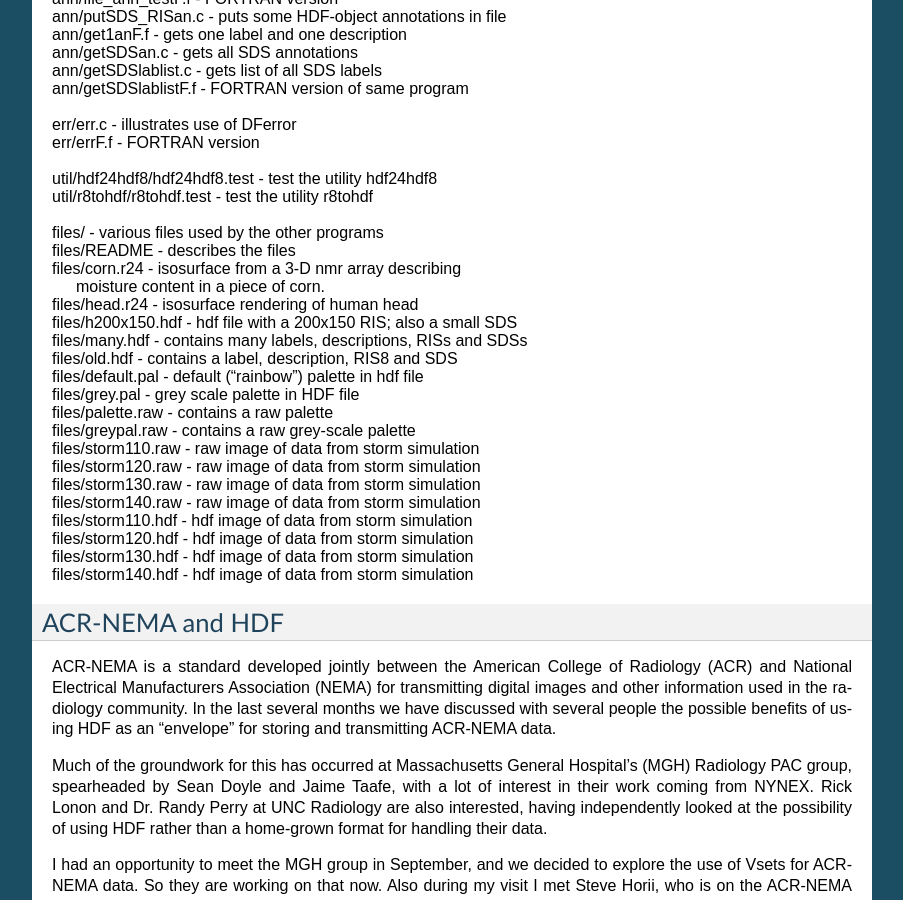
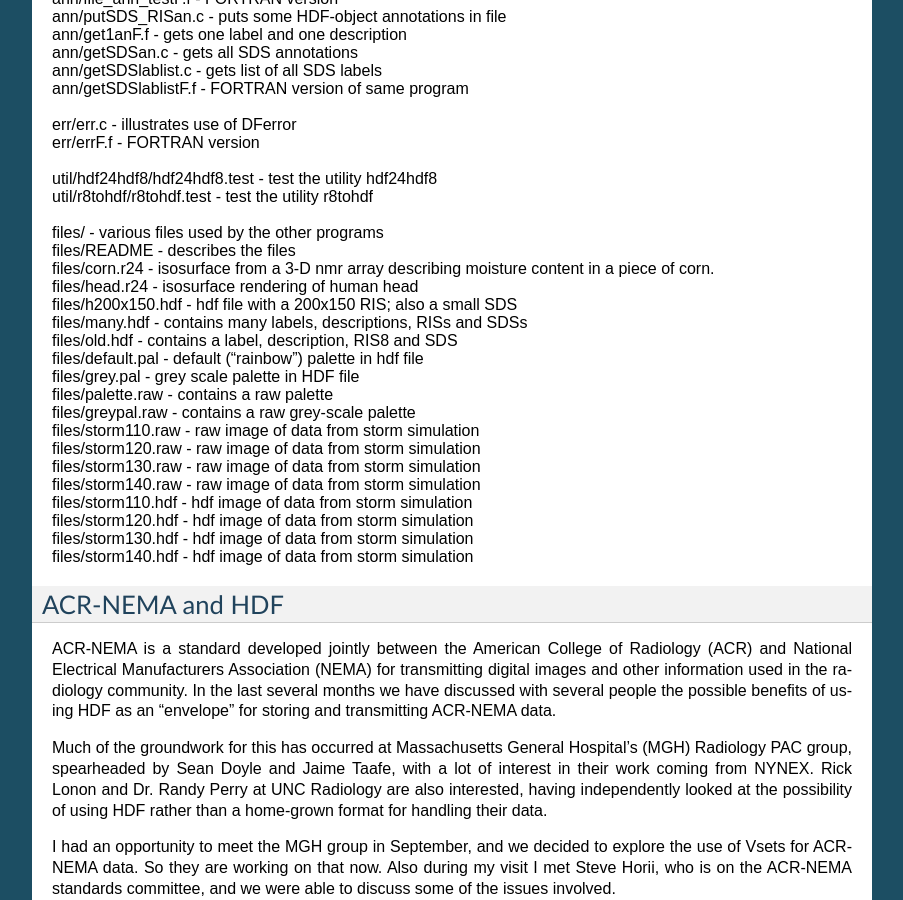
Before and after one commit to hdfeos/hdf, a Sphinx documentation site: the page built from docs/003.rst, in a window 1280 px wide and 900 px high, scrolled down 6782 px. Shown: the whole window, without its empty margins (198-1101 px from the left). Built offline with Sphinx 7.4.7, drawn with Linux system fonts in a browser that asks for light colours; pages that are not in the unit, such as notebooks, are missing from menus.

```diff
--- a/docs/003.rst
+++ b/docs/003.rst
@@ -501,10 +501,10 @@ programs:
 | util/hdf24hdf8/hdf24hdf8.test - test the utility hdf24hdf8
 | util/r8tohdf/r8tohdf.test     - test the utility r8tohdf
 |
-| files/                  - various files used by the other programs
-| files/README            - describes the files
-| files/corn.r24      - isosurface from a 3-D nmr array describing
-|                       moisture content in a piece of corn.
+| files/              - various files used by the other programs
+| files/README        - describes the files
+| files/corn.r24      - isosurface from a 3-D nmr array describing \
+                        moisture content in a piece of corn.
 | files/head.r24      - isosurface rendering of human head
 | files/h200x150.hdf  - hdf file with a 200x150 RIS; also a small SDS
 | files/many.hdf      - contains many labels, descriptions, RISs and SDSs
```
